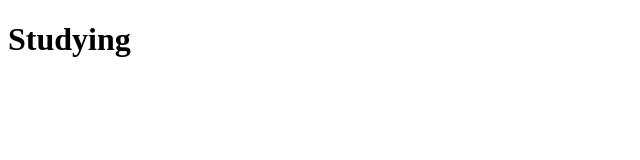
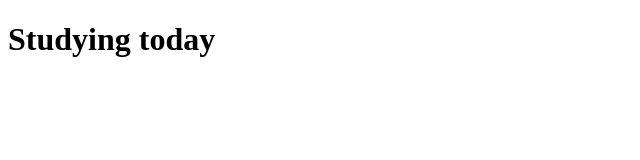
Before and after one commit to RomaBoreiko/studing, a plain HTML site: page index.html in a window 1280 px wide. Shown: the whole page, without its empty margins (0-640 px from the left). Drawn offline with Linux system fonts and the light colour scheme.

Commit message:
Update index.html

```diff
--- a/index.html
+++ b/index.html
@@ -7,6 +7,6 @@
   <title>Studying</title>
 </head>
 <body>
-  <h1>Studying</h1>
+  <h1>Studying today</h1>
 </body>
 </html>
```
